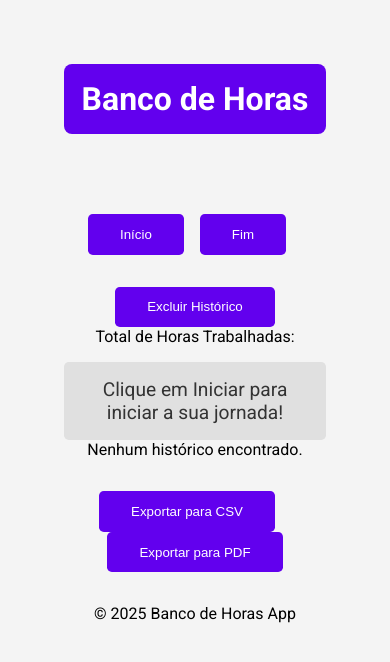
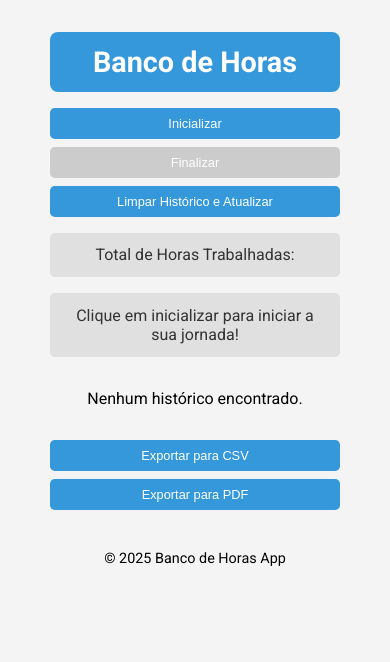
Before and after one commit to WebDesigner279/app-banco-horas, a Next.js app: page / in a window 390 px wide. Shown: the top 662 px of the page. Built offline with nearby package versions, Linux system fonts and the light colour scheme.

Commit message:
atualização de responsividade e logica

```diff
--- a/app/components/ExportButtons.tsx
+++ b/app/components/ExportButtons.tsx
@@ -18,7 +18,7 @@ const ExportButtons: React.FC = () => {
 
   return (
     <div>
-      <button onClick={exportCSV} className="button" style={{ marginRight: '1rem', marginTop: '2rem' }}>
+      <button onClick={exportCSV} className="button" style={{ marginRight: '2rem', marginTop: '2rem' }}>
         Exportar para CSV
       </button>
       <button onClick={exportPDF} className="button">
--- a/app/components/History.tsx
+++ b/app/components/History.tsx
@@ -2,24 +2,54 @@ import React, { useState, useEffect } from 'react';
 
 const History: React.FC = () => {
   const [history, setHistory] = useState<any[]>([]);
+  const [totalWorkedTime, setTotalWorkedTime] = useState<string>('0h 00m');
 
   useEffect(() => {
     const savedHistory = JSON.parse(localStorage.getItem('history') || '[]');
     setHistory(savedHistory);
+    calculateTotalWorkedTime(savedHistory);
   }, []);
+
+  const calculateTotalWorkedTime = (entries: any[]) => {
+    let totalMinutes = 0;
+
+    entries.forEach(entry => {
+      const [hours, minutes] = entry.total.split('h ').map(str => parseInt(str));
+      totalMinutes += hours * 60 + minutes;
+    });
+
+    const totalHours = Math.floor(totalMinutes / 60);
+    const remainingMinutes = totalMinutes % 60;
+    setTotalWorkedTime(`${totalHours}h ${remainingMinutes}m`);
+  };
+
+  const clearHistoryAndRefresh = () => {
+    localStorage.removeItem('history');
+    localStorage.removeItem('totalTime');
+    setHistory([]);
+    setTotalWorkedTime('0h 00m');
+    alert('Histórico excluído e página recarregada!');
+    window.location.reload();
+  };
 
   const deleteEntry = (index: number) => {
     const updatedHistory = history.filter((_, i) => i !== index);
     setHistory(updatedHistory);
     localStorage.setItem('history', JSON.stringify(updatedHistory));
+    calculateTotalWorkedTime(updatedHistory);
+
+    if (updatedHistory.length === 0) {
+      clearHistoryAndRefresh();
+    }
   };
 
   return (
     <div>
-      {/* <h2>Histórico de Horas Trabalhadas</h2> */}
       {history.length === 0 ? (
         <p>Nenhum histórico encontrado.</p>
       ) : (
+        <>
+          <div className="table-container">
   <table className="historyTable">
     <thead>
       <tr>
@@ -49,6 +79,10 @@ const History: React.FC = () => {
       ))}
     </tbody>
   </table>
+</div>
+
+          <h3>Total das Horas Trabalhadas no Período: {totalWorkedTime}</h3>
+        </>
       )}
     </div>
   );
--- a/app/components/TimeCard.tsx
+++ b/app/components/TimeCard.tsx
@@ -4,13 +4,16 @@ const TimeCard: React.FC = () => {
   const [startTime, setStartTime] = useState<Date | null>(null);
   const [endTime, setEndTime] = useState<Date | null>(null);
   const [totalTime, setTotalTime] = useState<string>('');
-  const [message, setMessage] = useState<string>('Clique em Iniciar para iniciar a sua jornada!'); // Mensagem inicial
+  const [message, setMessage] = useState<string>('Clique em inicializar para iniciar a sua jornada!'); // Mensagem inicial
   const [isRunning, setIsRunning] = useState<boolean>(false); // Indica se a jornada está em andamento
   const [historyExists, setHistoryExists] = useState<boolean>(false); // Verifica se há histórico salvo
 
   useEffect(() => {
+    // Recupera o histórico e o total de horas armazenado
     const history = JSON.parse(localStorage.getItem('history') || '[]');
+    const storedTotalTime = localStorage.getItem('totalTime') || '';
     setHistoryExists(history.length > 0);
+    setTotalTime(storedTotalTime); // Mantém o total de horas mesmo após recarregar
   }, []);
 
   const startTimer = () => {
@@ -23,8 +26,8 @@ const TimeCard: React.FC = () => {
 
   const endTimer = () => {
     if (!isRunning) {
-      setMessage('Clique em Iniciar para iniciar a sua jornada!');
-      alert('Clique em Iniciar para iniciar a sua jornada!');
+      setMessage('Clique em inicializar para iniciar a sua jornada!');
+      alert('Clique em inicializar para iniciar a sua jornada!');
       return;
     }
 
@@ -35,8 +38,9 @@ const TimeCard: React.FC = () => {
       const duration = (now.getTime() - startTime.getTime()) / 1000 / 60;
       const hours = Math.floor(duration / 60);
       const minutes = Math.round(duration % 60);
-      setTotalTime(`${hours}h ${minutes}m`);
-      saveToLocalStorage(startTime, now, `${hours}h ${minutes}m`);
+      const total = `${hours}h ${minutes}m`;
+      setTotalTime(total);
+      saveToLocalStorage(startTime, now, total);
       setMessage(`Jornada Finalizada! Total: ${hours}h ${minutes}m`);
       alert(`Jornada Finalizada! Total: ${hours}h ${minutes}m`);
 
@@ -45,8 +49,8 @@ const TimeCard: React.FC = () => {
         setHistoryExists(history.length > 0);
         setStartTime(null);
         setEndTime(new Date(history[history.length - 1]?.end || ''));
-        setTotalTime(history[history.length - 1]?.total || '');
-        setMessage('Clique em Iniciar para iniciar a sua jornada!');
+        setMessage('Clique em inicializar para iniciar a sua jornada!');
+        window.location.reload(); // Atualiza a página para exibir os dados
       }, 100);
     }
   };
@@ -55,22 +59,25 @@ const TimeCard: React.FC = () => {
     const history = JSON.parse(localStorage.getItem('history') || '[]');
     history.push({ start, end, total });
     localStorage.setItem('history', JSON.stringify(history));
+    localStorage.setItem('totalTime', total); // Armazena o total de horas trabalhadas
     setHistoryExists(true);
   };
 
-  const clearHistory = () => {
+  const clearHistoryAndRefresh = () => {
     if (!historyExists) {
       alert('Você não possui histórico para ser excluído!');
       return;
     }
 
     localStorage.removeItem('history');
+    localStorage.removeItem('totalTime'); // Remove também o total de horas
     setStartTime(null);
     setEndTime(null);
     setTotalTime('');
     setHistoryExists(false);
-    setMessage('Histórico excluído! Clique em Iniciar para começar uma nova jornada.');
-    alert('Histórico de jornada excluído!');
+    setMessage('Histórico excluído e página recarregada! Clique em Iniciar para começar uma nova jornada.');
+    alert('Histórico de jornada excluído e página recarregada!');
+    window.location.reload(); // Atualiza a página
   };
 
   return (
@@ -78,27 +85,29 @@ const TimeCard: React.FC = () => {
       <button
         onClick={startTimer}
         className="button"
-        style={{ marginRight: '1rem', marginBottom: '2rem', marginTop: '4rem' }}
+        style={{ marginRight: '1.8rem', marginBottom: '2rem', marginTop: '1rem' }}
         disabled={isRunning}
       >
-        Início
+        Inicializar
       </button>
       <button
         onClick={endTimer}
         className="button"
         disabled={!isRunning}
-        style={{ marginRight: '1rem' }}
+        style={{ marginTop: '-1.5rem' }}
       >
-        Fim
+        Finalizar
       </button>
+
+      {/* Novo botão para limpar o histórico e recarregar a página */}
       <button
-        onClick={clearHistory}
+        onClick={clearHistoryAndRefresh}
         className="button button-danger"
       >
-        Excluir Histórico
+        Limpar Histórico e Atualizar
       </button>
 
-      <div>Total de Horas Trabalhadas: {totalTime}</div>
+      <div className='totalHoras'>Total de Horas Trabalhadas: {totalTime}</div>
       {message && <div className="message">{message}</div>}
     </div>
   );
--- a/styles/globals.scss
+++ b/styles/globals.scss
@@ -24,45 +24,46 @@ a {
   text-align: center; /* Centraliza o conteúdo */
 }
 
-.button-group {
-  display: flex;
-  justify-content: center;
-  gap: 1rem; /* Espaçamento entre os botões */
-}
-
 .button {
-  background-color: #6200ee;
+  background-color: #3498db;
   color: white;
   border: none;
   padding: 0.8rem 2rem;
   cursor: pointer;
   border-radius: 0.3rem;
   transition: background-color 0.3s;
-}
+  font-size: 1rem;
 
-.button:hover {
-  background-color: #3700b3;
+  &:hover {
+    background-color: #1483cc;
+  }
+
+  &:disabled {
+    background-color: #ccc;
+    cursor: not-allowed;
+  }
 }
 
 .delete-button {
-  background-color: #6200ee;
+  background-color: #ee0000bd;
   color: white;
   border: none;
   padding: 8px;
   cursor: pointer;
   border-radius: 0.3rem;
   transition: background-color 0.3s;
-}
+  font-size: 1rem;
 
-.delete-button:hover {
-  background-color: #3700b3;
+  &:hover {
+    background-color: #cc0000;
+  }
 }
 
 .header {
   font-size: 1rem;
   margin-bottom: 1rem;
   text-align: center;
-  background-color: #6200ee;
+  background-color: #3498db;
   padding: 1rem;
   color: white;
   border-radius: 0.5rem;
@@ -80,12 +81,31 @@ a {
   }
 
   th {
-    background-color: #6200ee;
+    background-color: #3498db;
     color: white;
+  }
+
+  @media (max-width: 768px) {
+    th, td {
+      padding: 0.6rem;
+      font-size: 0.9rem;
+    }
+  }
+
+  @media (max-width: 480px) {
+    font-size: 0.8rem;
+
+    th, td {
+      padding: 0.4rem;
+    }
+
+    th {
+      font-size: 0.9rem;
+    }
   }
 }
 
-.message {
+.totalHoras, .message, h3 {
   margin-top: 1rem;
   padding: 1rem;
   background-color: #e0e0e0;
@@ -94,7 +114,101 @@ a {
   font-size: 1.2rem;
 }
 
+.message {
+  margin-bottom: 2rem;
+}
 
 footer {
   text-align: center;
+  padding: 1rem;
+  font-size: 0.9rem;
 }
+
+/* Scroll horizontal e vertical para telas menores (mobile e tablet) */
+@media (max-width: 768px) {
+  .table-container {
+    overflow-x: auto;
+    overflow-y: auto;
+    max-height: 400px;
+    width: 100%;
+  }
+
+  .historyTable {
+    width: 100%;
+    min-width: 200px; /* Mantém a tabela responsiva */
+    display: block;
+  }
+}
+
+/* Para telas maiores, fixar o cabeçalho ao rolar */
+@media (min-width: 769px) {
+  .table-container {
+    overflow-y: auto;
+    max-height: 500px;
+    position: relative; /* Necessário para o cabeçalho fixo */
+  }
+
+  .historyTable {
+    width: 100%;
+    border-collapse: collapse;
+  }
+
+  .historyTable thead {
+    position: sticky;
+    top: 0;
+    background-color: #3498db; /* Mantém a cor azul no cabeçalho */
+    z-index: 100;
+  }
+
+  .historyTable th {
+    background-color: #3498db; /* Garante que o cabeçalho continue azul */
+    color: white;
+    padding: 1rem;
+    text-align: center;
+    border: 1px solid #ddd;
+  }
+}
+
+
+/* Responsividade */
+@media (max-width: 768px) {
+  .container {
+    max-width: 90%;
+    padding: 1.5rem;
+  }
+
+  .button, .delete-button {
+    padding: 0.6rem 1.5rem;
+    font-size: 0.9rem;
+    display: block; /* Faz os botões ocuparem a largura total */
+    width: 100%; /* Garante que fiquem centralizados e ajustados */
+    text-align: center;
+    margin: 0.5rem auto; /* Centraliza os botões */
+  }
+}
+
+@media (max-width: 480px) {
+  .container {
+    max-width: 95%;
+    padding: 1rem;
+  }
+
+  .button, .delete-button {
+    padding: 0.5rem 1.2rem;
+    font-size: 0.8rem;
+    display: block; /* Mantém os botões responsivos */
+    width: 100%; /* Ocupa toda a largura disponível */
+    text-align: center;
+    margin: 0.5rem auto;
+  }
+
+  .header {
+    font-size: 0.9rem;
+    padding: 0.8rem;
+  }
+
+  .totalHoras, .message, h3 {
+    font-size: 1rem;
+    padding: 0.8rem;
+  }
+}
```
Lines whose indentation alone changed are shown as unchanged.
